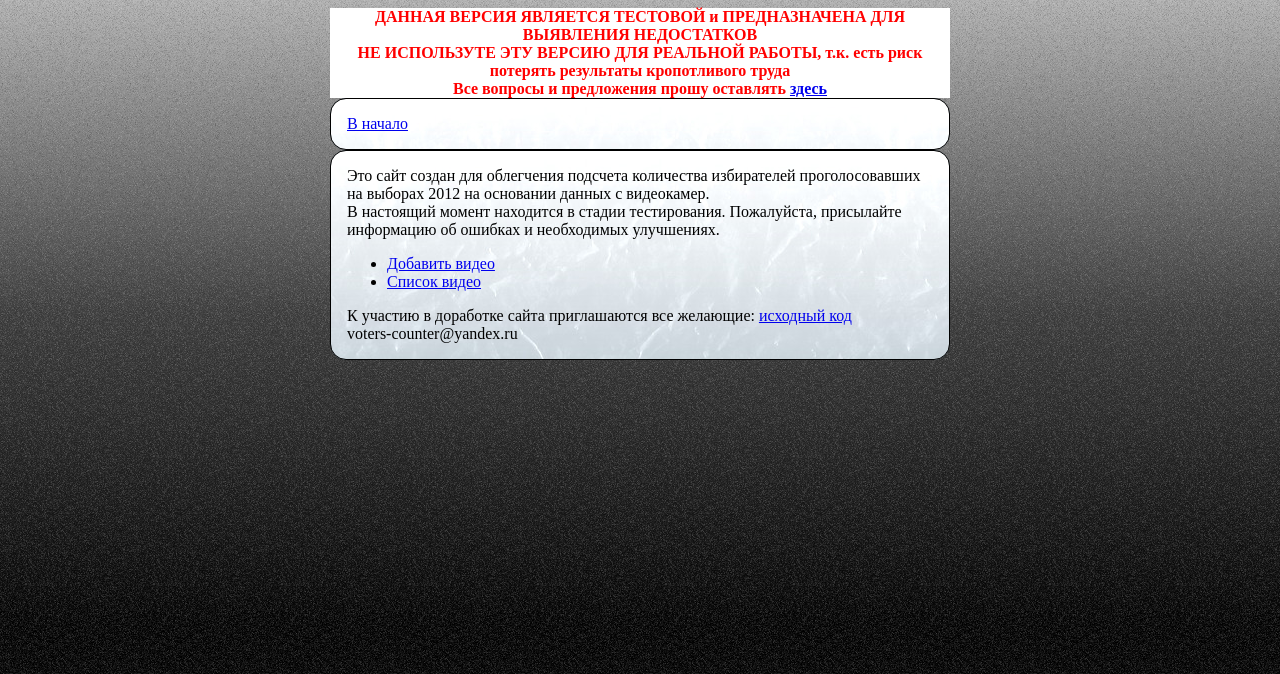
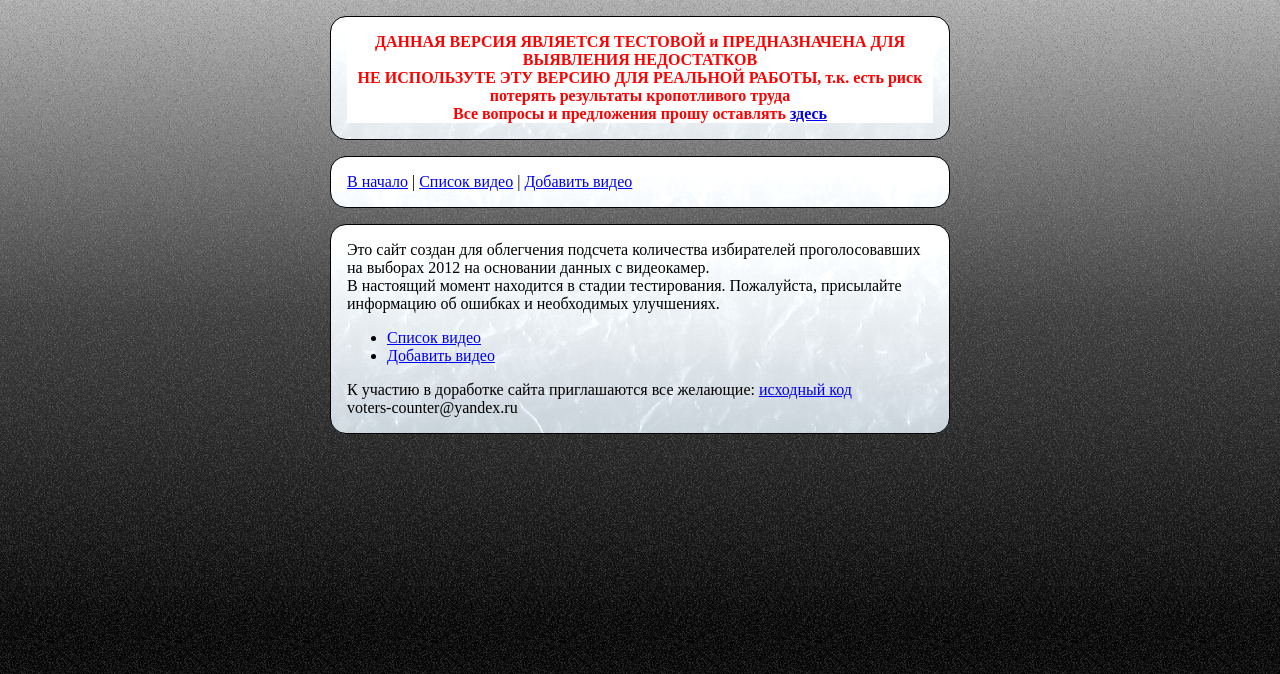
Before and after one commit to voterscounter/voters_counter, a Django app: page / in a window 1280 px wide. Shown: the top 674 px of the page. Run offline with Django 3.2, Linux system fonts and the light colour scheme.

Commit message:
Some improvements to web design

```diff
--- a/voters_counter_project/voters_counter_application/templates/base.html
+++ b/voters_counter_project/voters_counter_application/templates/base.html
@@ -1,9 +1,9 @@
 <!DOCTYPE html>
 <html>
   <head profile="http://www.w3.org/2005/10/profile">
-<title>Voters Counter</title>
+    <title>Счетчик избирателей (Voters Counter)</title>
     <meta http-equiv="content-type" content="text/html;charset=UTF-8" />
-<meta name="description" content="Voters Counter" />
+    <meta name="description" content="Счетчик избирателей (Voters Counter)" />
     <!-- TODO:LOW Provide favicon
     <link rel="icon" type="image/x-icon" href="/favicon.ico" />
     <link rel="shortcut icon" type="image/x-icon" href="/favicon.ico" />
@@ -26,11 +26,6 @@
         margin-right: auto;
       }
 
-  #add-video-form {
-    padding: 1em;
-    margin: 1em;
-  }
-
       .plate {
         border: 1px solid black;
         border-radius: 1em;
@@ -41,6 +36,8 @@
         background-image: url("/media/img/form-bgimg1.jpeg"), url("/media/img/form-bgimg2.jpeg");
         background-repeat: repeat-x, repeat;
         padding: 1em;
+        margin-top: 1em;
+        margin-bottom: 1em;
       }
 
       #add-video-form label {
@@ -161,12 +158,13 @@
   </head>
   <body>
     <div class="width-boundary">
+      <div class="plate">
         <div class="warning">ДАННАЯ ВЕРСИЯ ЯВЛЯЕТСЯ ТЕСТОВОЙ и ПРЕДНАЗНАЧЕНА ДЛЯ ВЫЯВЛЕНИЯ НЕДОСТАТКОВ</div>
         <div class="warning">НЕ ИСПОЛЬЗУТЕ ЭТУ ВЕРСИЮ ДЛЯ РЕАЛЬНОЙ РАБОТЫ, т.к. есть риск потерять результаты кропотливого труда</div>
-<div class="warning">Все вопросы и предложения прошу оставлять <a href="http://voters-counter.livejournal.com/572.html" target="_blank">здесь</a>
+        <div class="warning">Все вопросы и предложения прошу оставлять <a href="http://voters-counter.livejournal.com/572.html" target="_blank">здесь</a></div>
       </div>
       <div class="plate">
-<a href="/">В начало</a>
+        <a href="{% url home %}">В начало</a> | <a href="{% url list_videos %}">Список видео</a> | <a href="{% url add_video %}">Добавить видео</a>
       </div>
       {% block body-block %}{% endblock %}
     </div>
--- a/voters_counter_project/voters_counter_application/templates/home.html
+++ b/voters_counter_project/voters_counter_application/templates/home.html
@@ -9,8 +9,8 @@
 </div>
 <div>
 <ul>
-<li><a href="{% url voters_counter_application.views.add_video %}">Добавить видео</a></li>
 <li><a href="{% url list_videos %}">Список видео</a></li>
+<li><a href="{% url add_video %}">Добавить видео</a></li>
 </ul>
 </div>
 <div>
```
Lines whose indentation alone changed are shown as unchanged.
